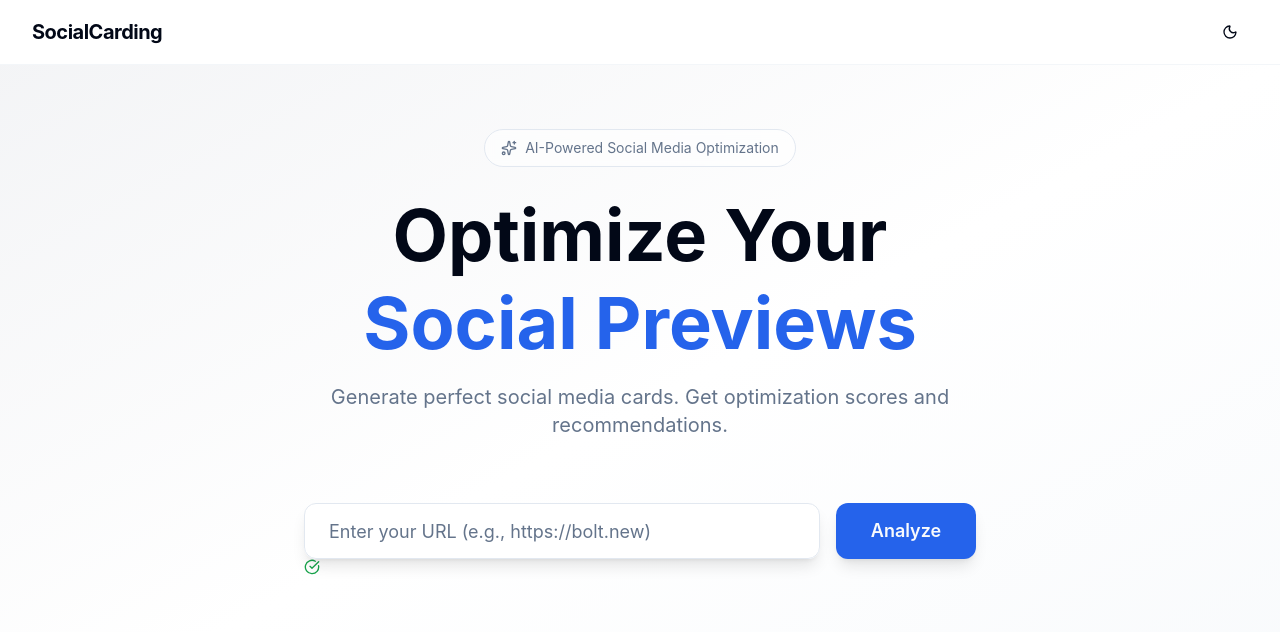
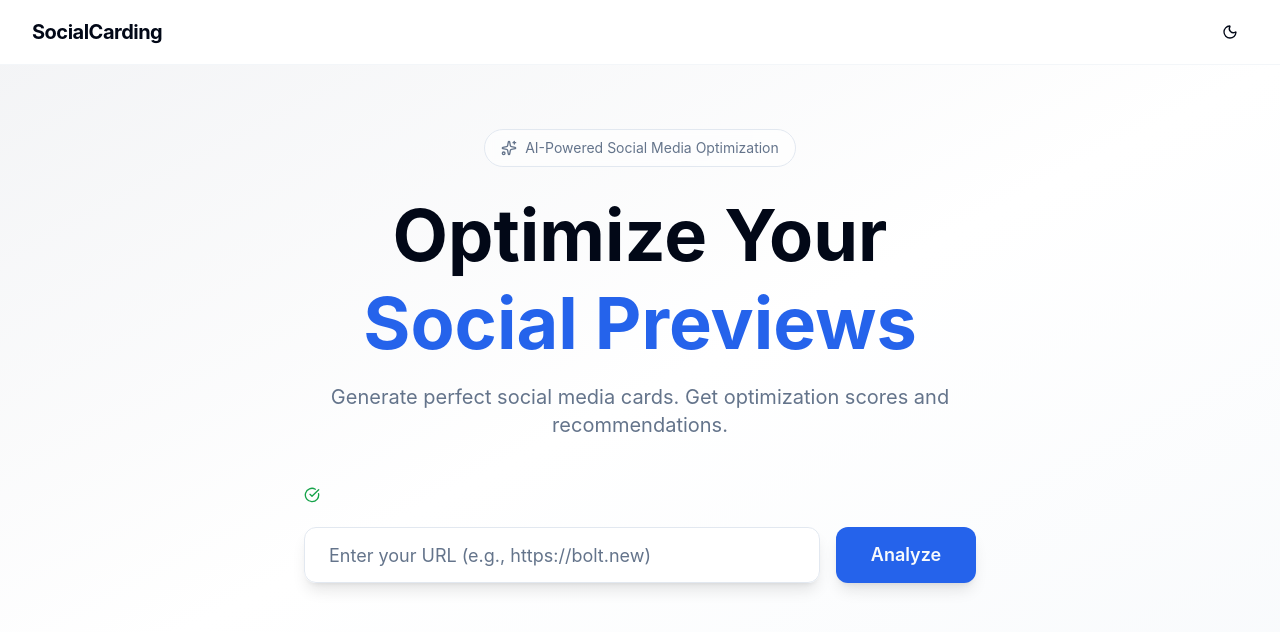
Before and after one commit to bdougie/social-carding, a Next.js app: page / in a window 1280 px wide. Shown: the top 632 px of the page. Built offline with nearby package versions, Linux system fonts and the light colour scheme.

Commit message:
Adjust form spacing and online indicator positioning

```diff
--- a/components/SocialCardEditor.jsx
+++ b/components/SocialCardEditor.jsx
@@ -306,7 +306,7 @@ function SocialCardEditor() {
           <div className='flex justify-center px-6 pt-16 pb-24'>
             <div className='w-full max-w-7xl'>
               {/* Hero Section */}
-              <div className='text-center mb-16'>
+              <div className='text-center mb-12'>
                 <motion.div
                   transition={{ duration: 0.6}}
                   initial={{y:-20, opacity:0}}
@@ -348,10 +348,26 @@ function SocialCardEditor() {
                 transition={{ duration: 0.8, delay: 0.6}}
                 initial={{opacity:0, y: 20}}
                 animate={{opacity:1, y: 0}}
-                className='flex justify-center mb-16'
+                className='flex justify-center mb-12'
               >
                 <div className='w-full max-w-2xl'>
-
+                  {/* Network Status Indicator - Moved to left side */}
+                  {isMounted && (
+                    <div className="flex items-center mb-6">
+                      <div className="flex items-center space-x-2 text-sm text-muted-foreground">
+                        {isOnline ? (
+                          <CheckCircle className="h-4 w-4 text-success" />
+                        ) : (
+                          <AlertCircle className="h-4 w-4 text-destructive" />
+                        )}
+                      </div>
+                      {debugInfo && (
+                        <div className="ml-4 text-xs text-muted-foreground">
+                          Last attempt: {new Date(debugInfo.timestamp).toLocaleTimeString()}
+                        </div>
+                      )}
+                    </div>
+                  )}
 
                   <form onSubmit={handleSubmit} className="flex gap-4">
                     <input
@@ -376,23 +392,6 @@ function SocialCardEditor() {
                       )}
                     </Button>
                   </form>
-                                    {/* Network Status Indicator - Moved to left side */}
-                  {isMounted && (
-                    <div className="flex items-center mb-4">
-                      <div className="flex items-center space-x-2 text-sm text-muted-foreground">
-                        {isOnline ? (
-                          <CheckCircle className="h-4 w-4 text-success" />
-                        ) : (
-                          <AlertCircle className="h-4 w-4 text-destructive" />
-                        )}
-                      </div>
-                      {debugInfo && (
-                        <div className="ml-4 text-xs text-muted-foreground">
-                          Last attempt: {new Date(debugInfo.timestamp).toLocaleTimeString()}
-                        </div>
-                      )}
-                    </div>
-                  )}
                 </div>
               </motion.div>
 
```
